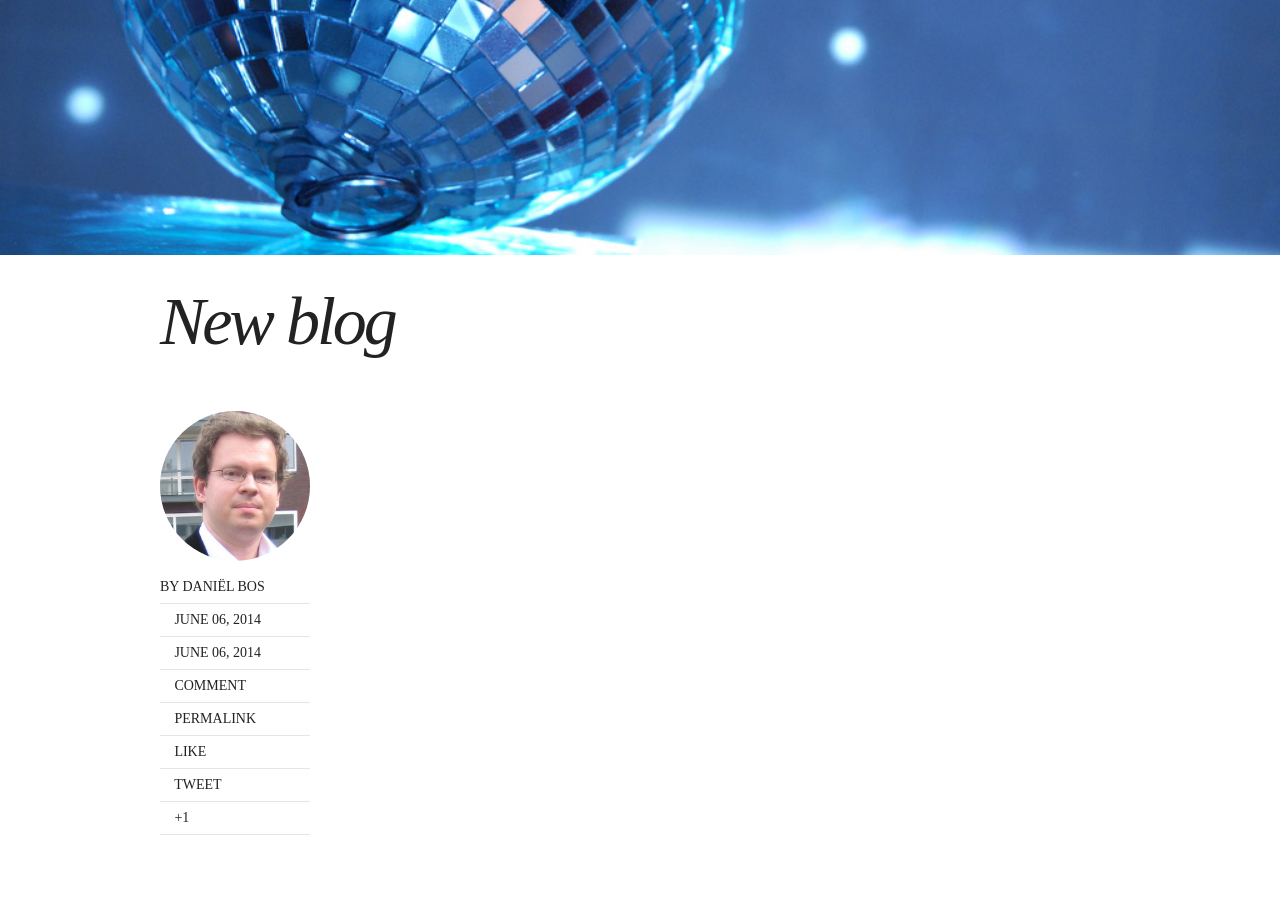
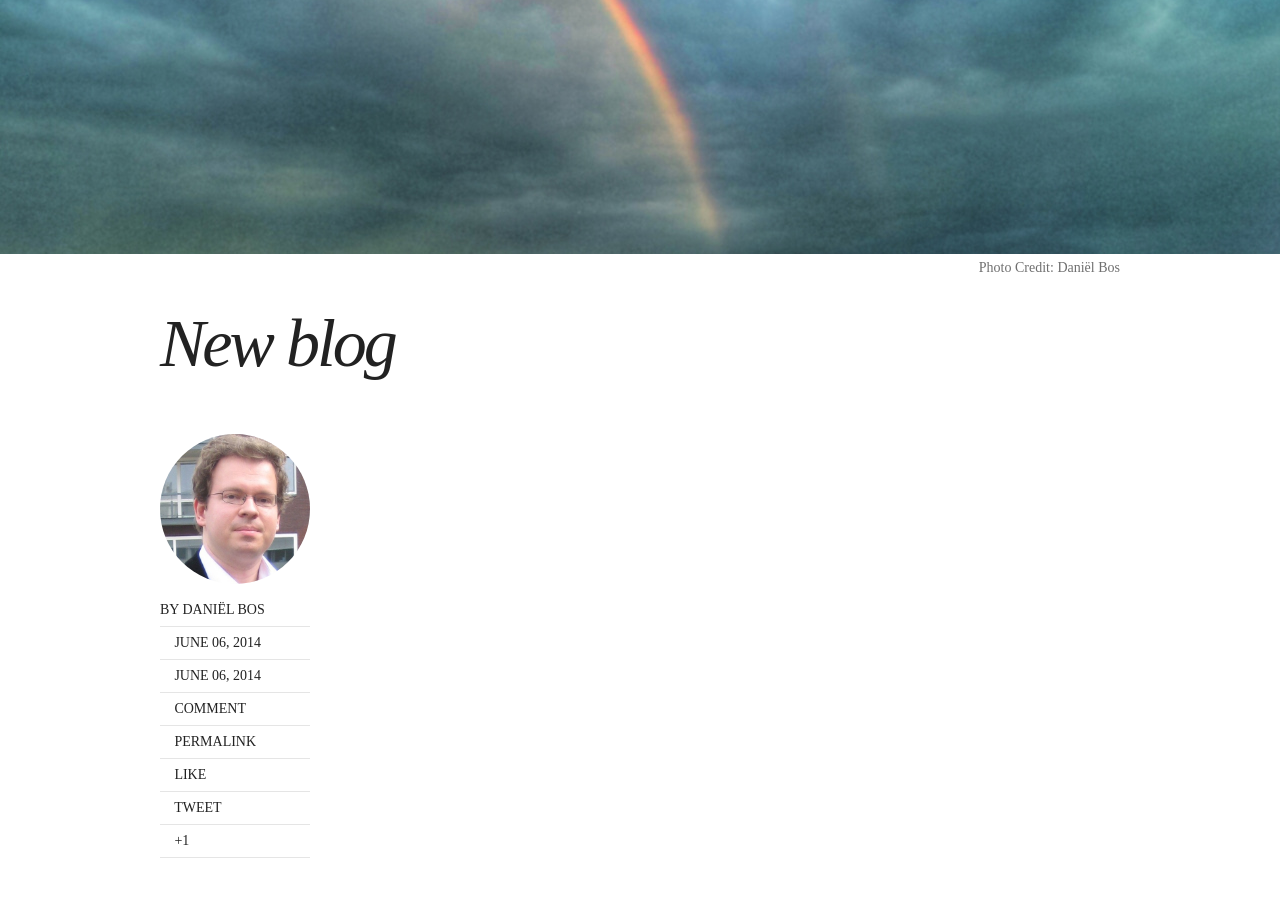
Before and after one commit to corani/corani.github.io, a Jekyll site: the page built from _posts/2014-06-06-new-blog.md, in a window 1280 px wide and 900 px high, scrolled down 438 px. Shown: the top 897 px of the window. Built offline with Jekyll 4.4.1, drawn with Linux system fonts in a browser that asks for light colours; nearby versions of some CDN libraries; comment, search, counter and statistics services are not loaded.

Commit message:
Update New Blog feature image

```diff
--- a/_posts/2014-06-06-new-blog.md
+++ b/_posts/2014-06-06-new-blog.md
@@ -7,6 +7,8 @@ category: articles
 tags: []
 image:
   feature: shiny.jpg
+  credit:     "Dani&euml;l Bos"
+  creditlink: "http://blog.loadingdata.nl/about/"
 comments: true
 share: true
 ---
```
Also changed, not shown: images/shiny.jpg.
